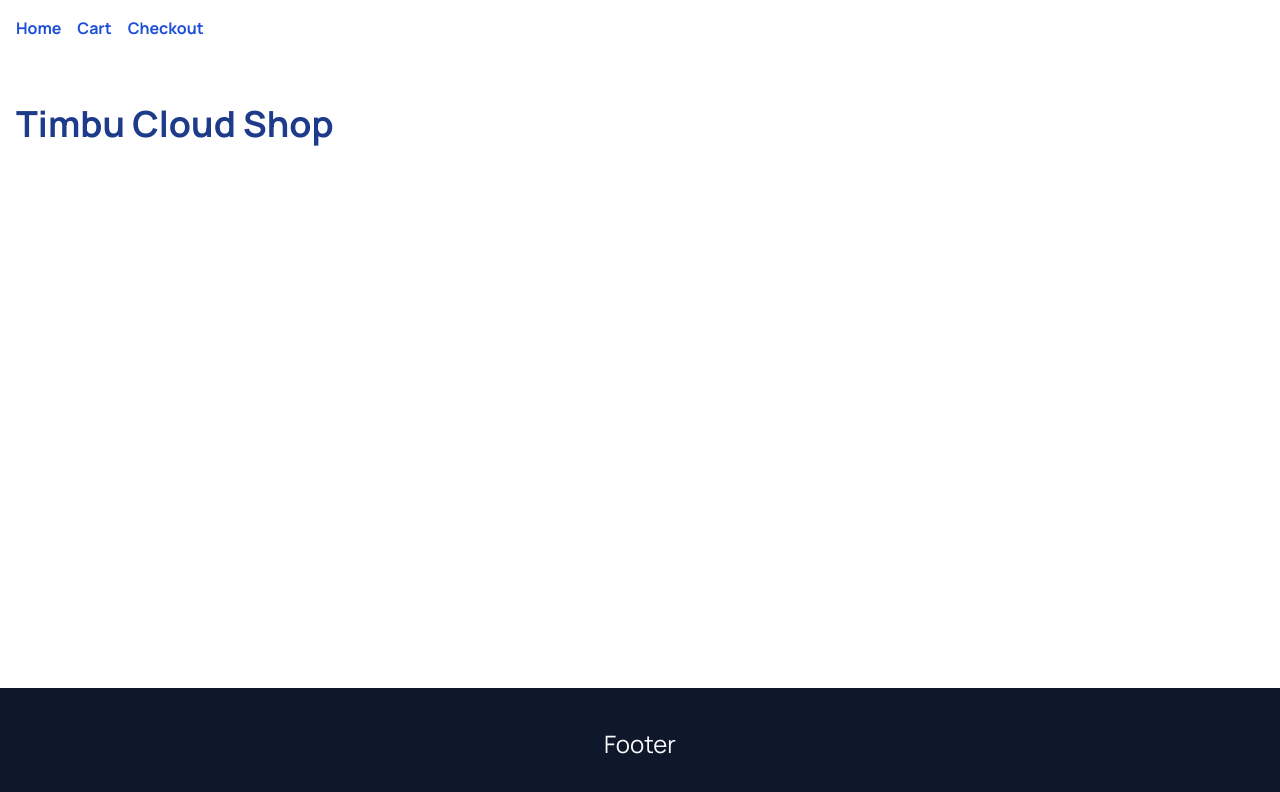
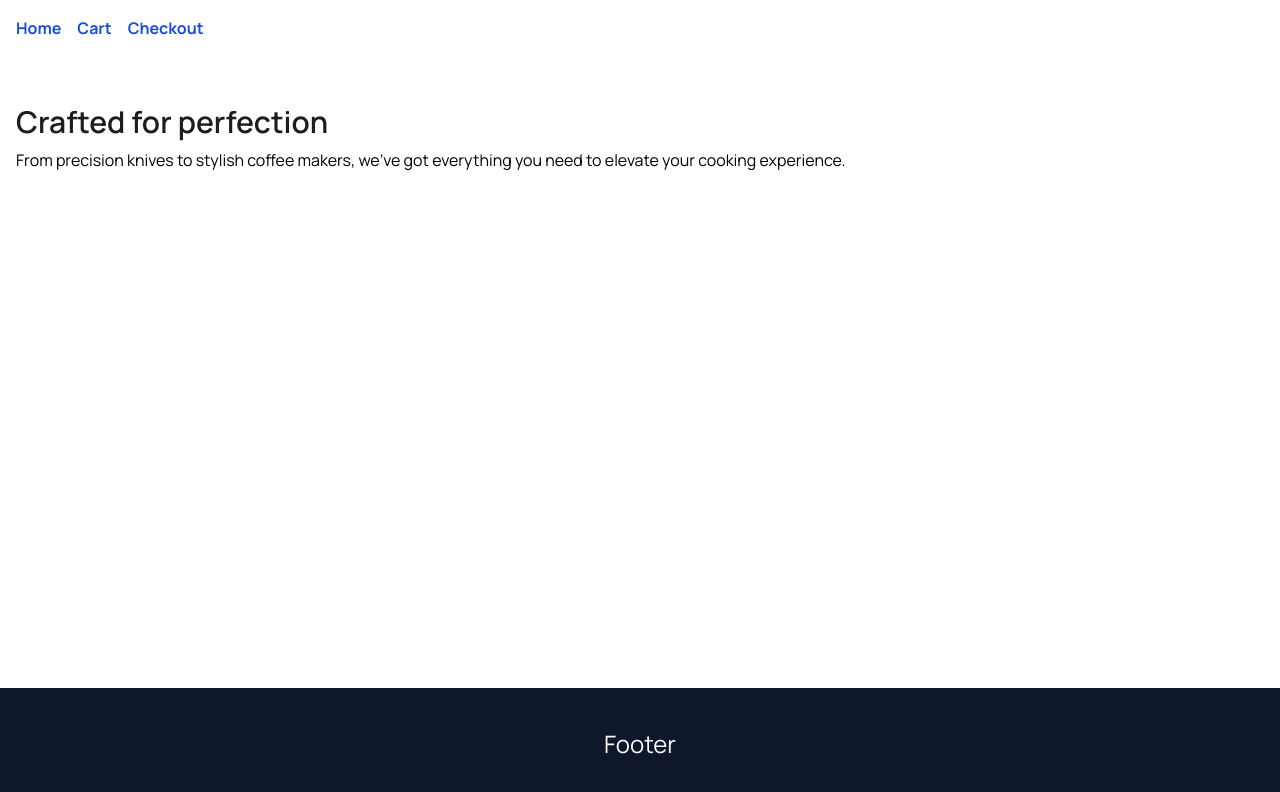
Before and after one commit to kushyzee/timbu-cloud-shop, a React (Vite) app: page / in a window 1280 px wide. Shown: the top 792 px of the page. Built offline with nearby package versions, Linux system fonts and the light colour scheme.

Commit message:
Update UI

```diff
--- a/src/pages/Home.jsx
+++ b/src/pages/Home.jsx
@@ -2,7 +2,11 @@ import React from 'react'
 
 const Home = () => {
   return (
-    <h1 className='text-4xl text-blue-900 font-bold ml-4'>Timbu Cloud Shop</h1>
+    <main className='px-4'>
+      <h1 className='text-3xl text-customGray-800 font-semibold mb-2'>Crafted for perfection</h1>
+      <p>From precision knives to stylish coffee makers, we’ve got everything you need to elevate your cooking experience.</p>
+    </main>
+
   )
 }
 
```
